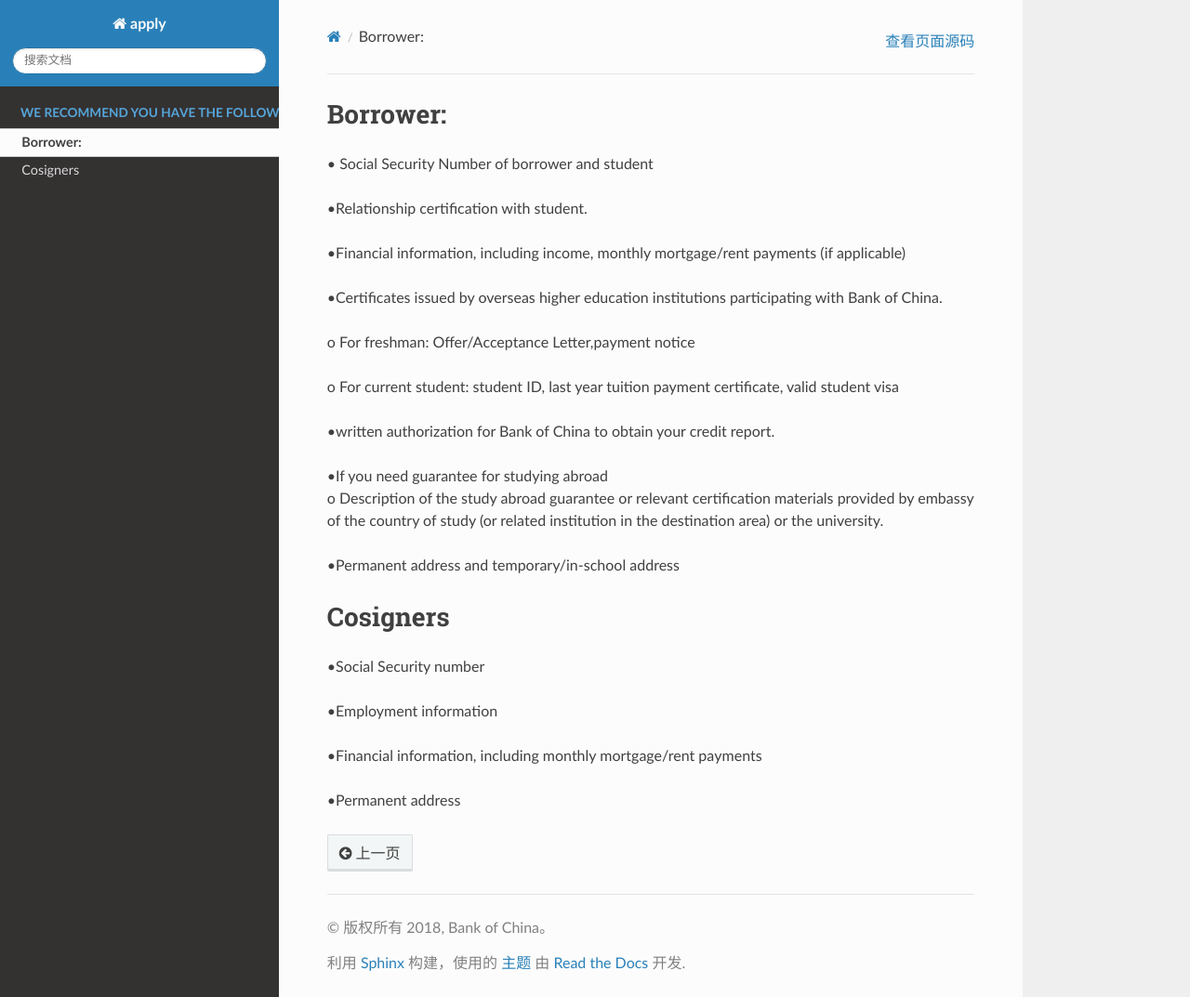
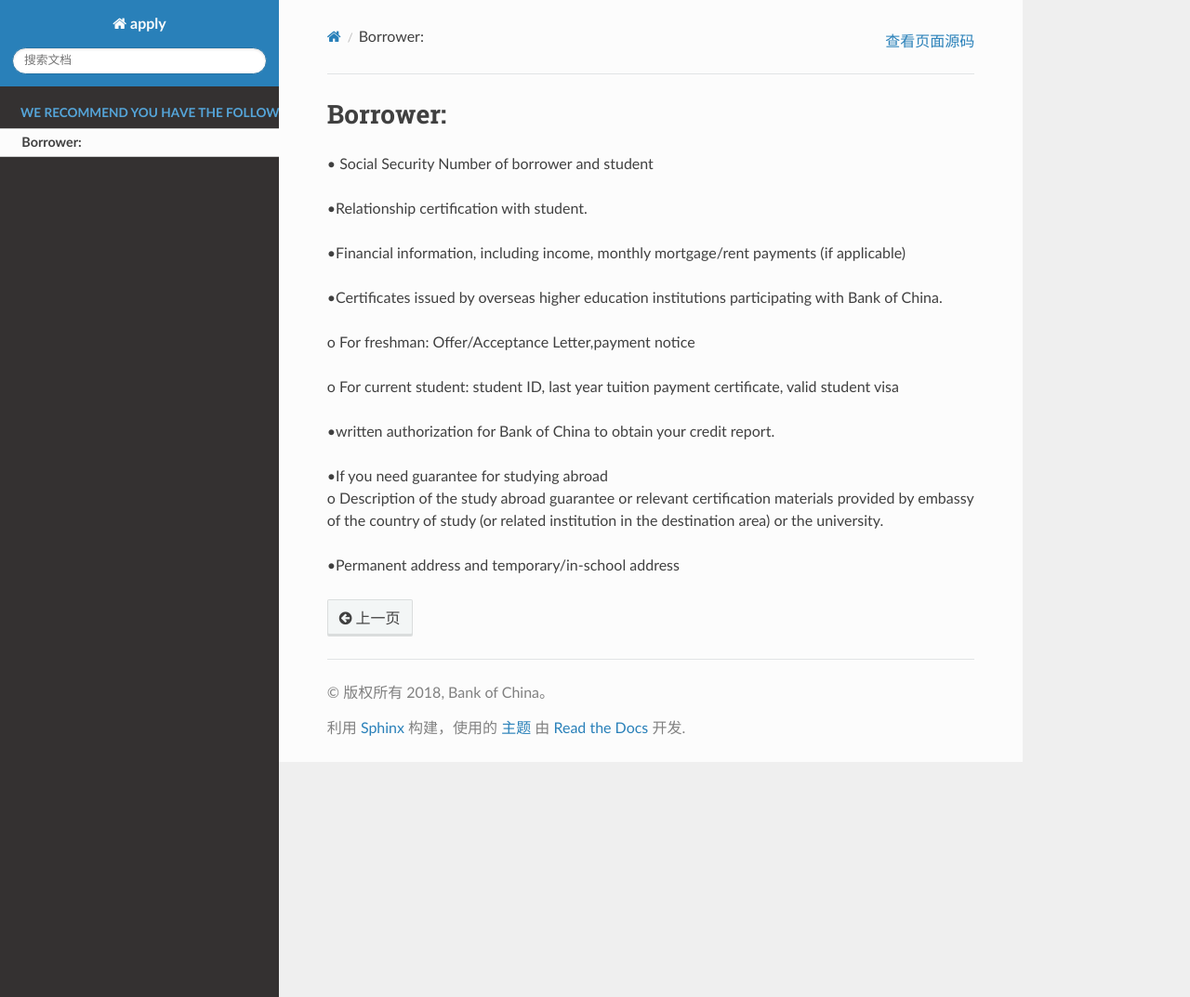
Before and after one commit to liyumeng2018/apply-now, a Sphinx documentation site: the page built from source/apply/borrower.md, in a window 1280 px wide and 1073 px high. Shown: the whole window at 93% size. Built offline with Sphinx 7.4.7 and the Read the Docs theme 2.0.0, drawn with Linux system fonts in a browser that asks for light colours; pages that are not in the unit, such as notebooks, are missing from menus.

Commit message:
Revert "3"
This reverts commit 7e97cc7944915772ba72d06aace1a03e8b179dc9.

```diff
--- a/source/apply/borrower.md
+++ b/source/apply/borrower.md
@@ -18,12 +18,3 @@ o	For current student: student ID, last year tuition payment certificate, valid
 o	Description of the study abroad guarantee or relevant certification materials provided by embassy of the country of study (or related institution in the destination area) or the university.
 
 •Permanent address and temporary/in-school address
-
-## Cosigners
- •Social Security number
-
- •Employment information
-
- •Financial information, including monthly mortgage/rent payments
-
-•Permanent address
--- a/source/index.rst
+++ b/source/index.rst
@@ -15,6 +15,12 @@ Private Student Loans
 
    apply/borrower.rst
 
+.. toctree::
+   :maxdepth: 2
+   :caption: Cosigners
+
+   apply/Cosigners.md
+
 
 Indices and tables
 ==================
```
